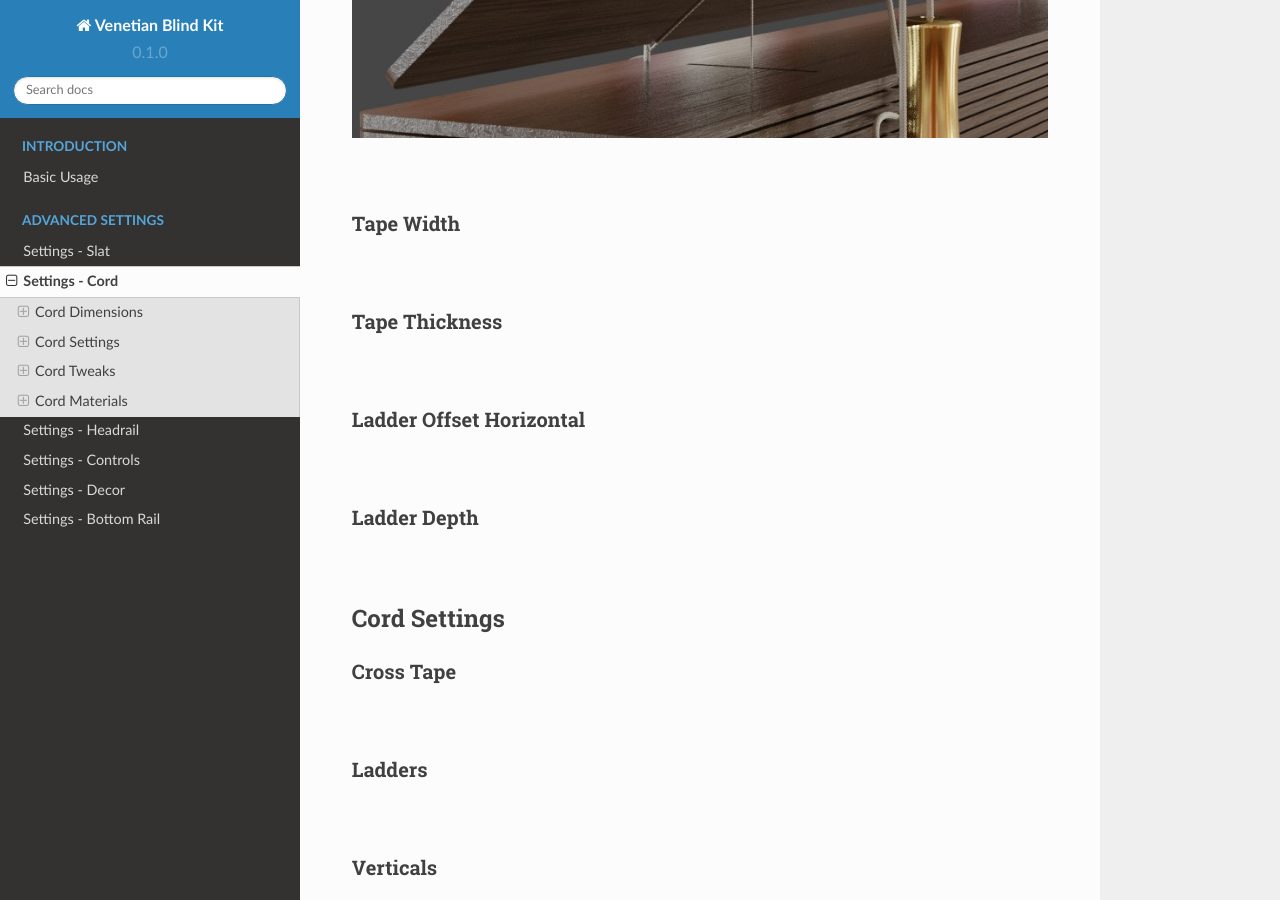
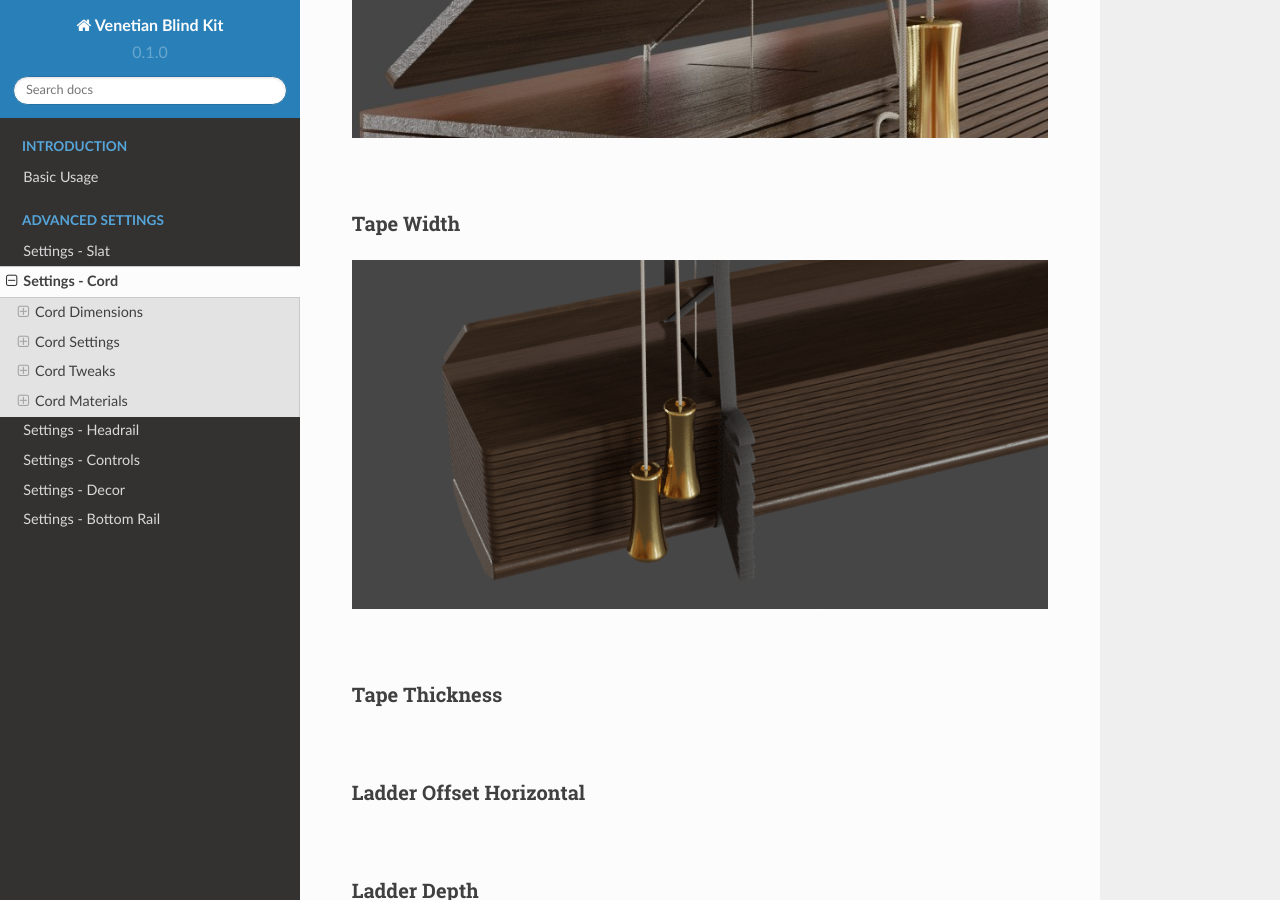
Before and after one commit to imperfectlink/VenetianBlindKit, a Sphinx documentation site: the page built from docs/source/cord.rst, in a window 1280 px wide and 900 px high, scrolled down 994 px. Built offline with Sphinx 7.4.7 and the Read the Docs theme 2.0.0, drawn with Linux system fonts in a browser that asks for light colours.

Commit message:
Update cord.rst

```diff
--- a/docs/source/cord.rst
+++ b/docs/source/cord.rst
@@ -22,6 +22,8 @@ Inner Cord Radius
 
 Tape Width
 ----
+
+.. image:: img/VBK_TapeWidth.gif
 
 |
 
```
